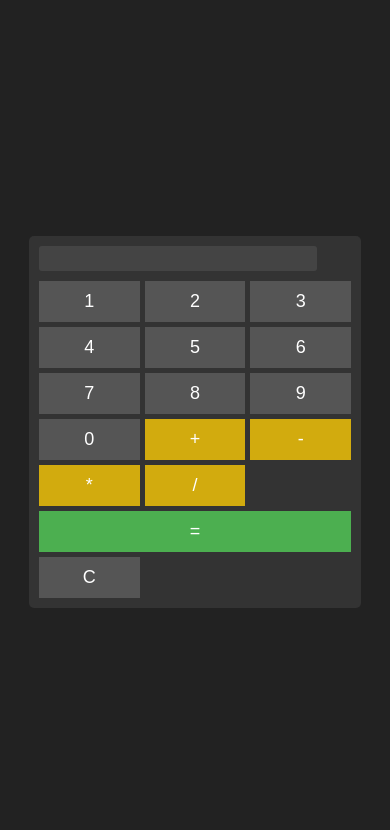
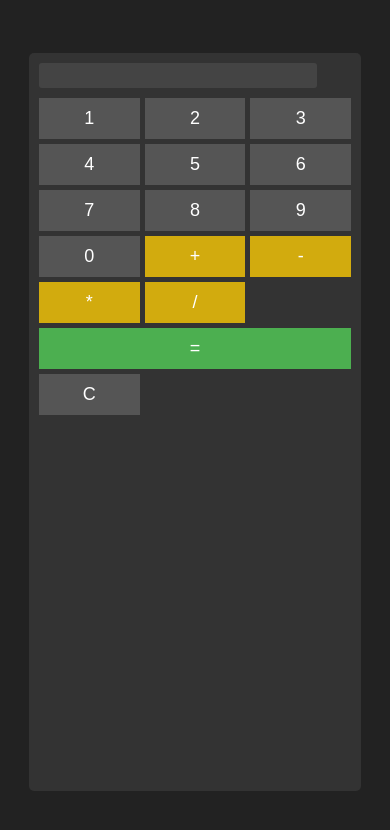
Before and after one commit to renatopuente/calculadora, a plain HTML site: page index.html in a window 390 px wide. Drawn offline with Linux system fonts and the light colour scheme.

Commit message:
Update styles.css

```diff
--- a/styles.css
+++ b/styles.css
@@ -74,7 +74,7 @@ button:hover {
 @media (max-width: 767px) {
   .calculator {
     width: 80vw;
-    height: auto;
+    height: 85vh;
     background: #333;
     padding: 10px;
     border-radius: 5px;
```
